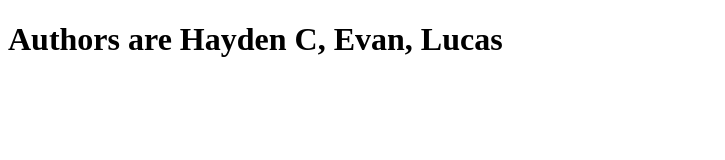
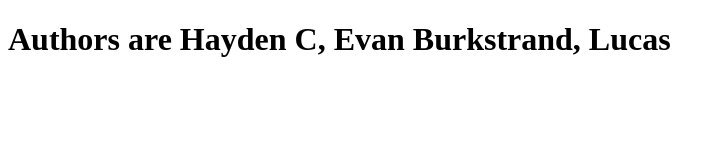
Before and after one commit to haydencarlson11/csci5117-practice, a plain HTML site: page index.html in a window 1280 px wide. Shown: the whole page, without its empty margins (0-725 px from the left). Drawn offline with Linux system fonts and the light colour scheme.

Commit message:
Name change

```diff
--- a/index.html
+++ b/index.html
@@ -6,6 +6,6 @@
     <title>Practice Website Number 1</title>
 </head>
 <body>
-    <h1> Authors are Hayden C, Evan, Lucas</h1>
+    <h1> Authors are Hayden C, Evan Burkstrand, Lucas</h1>
 </body>
 </html>
```
